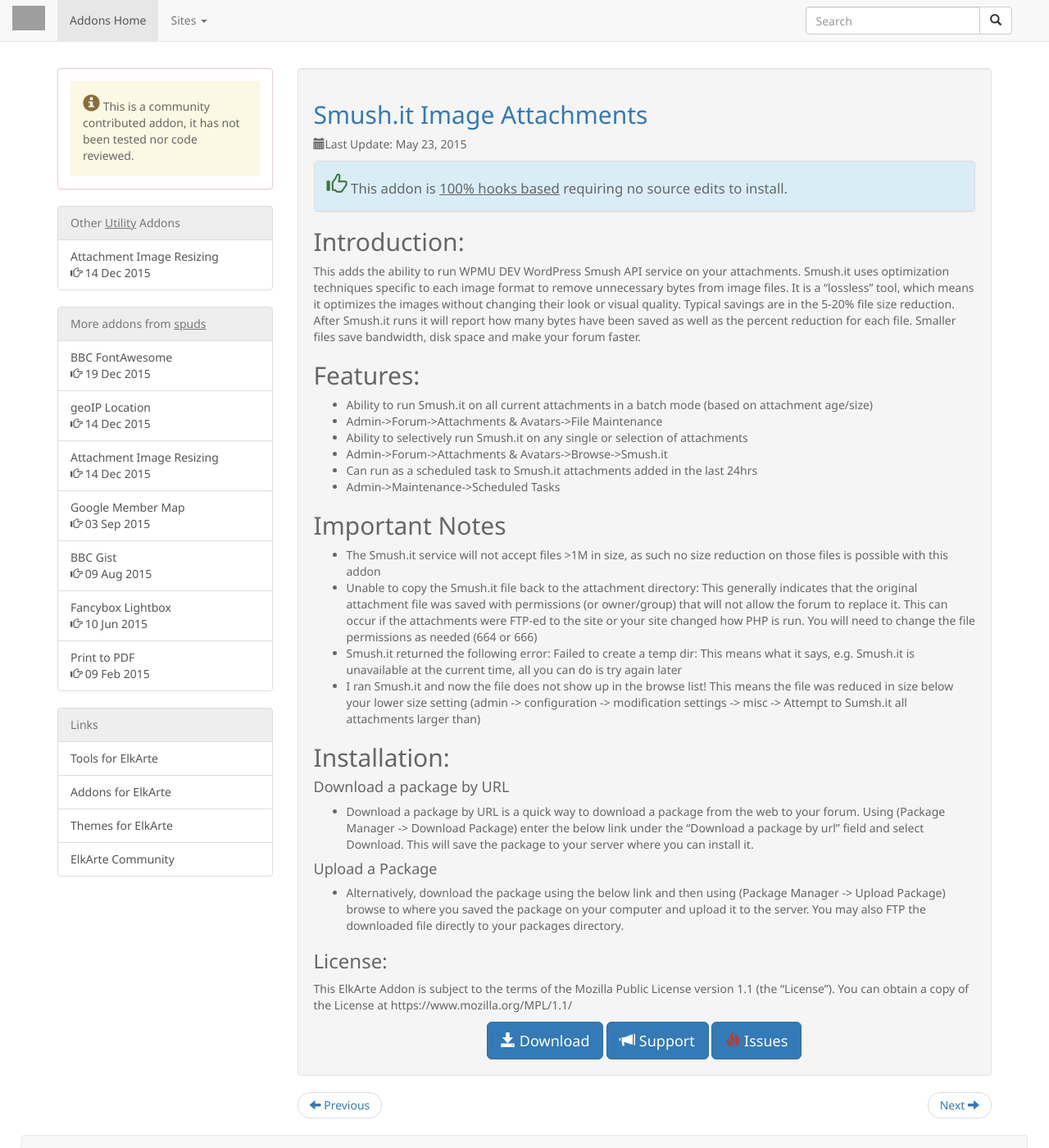
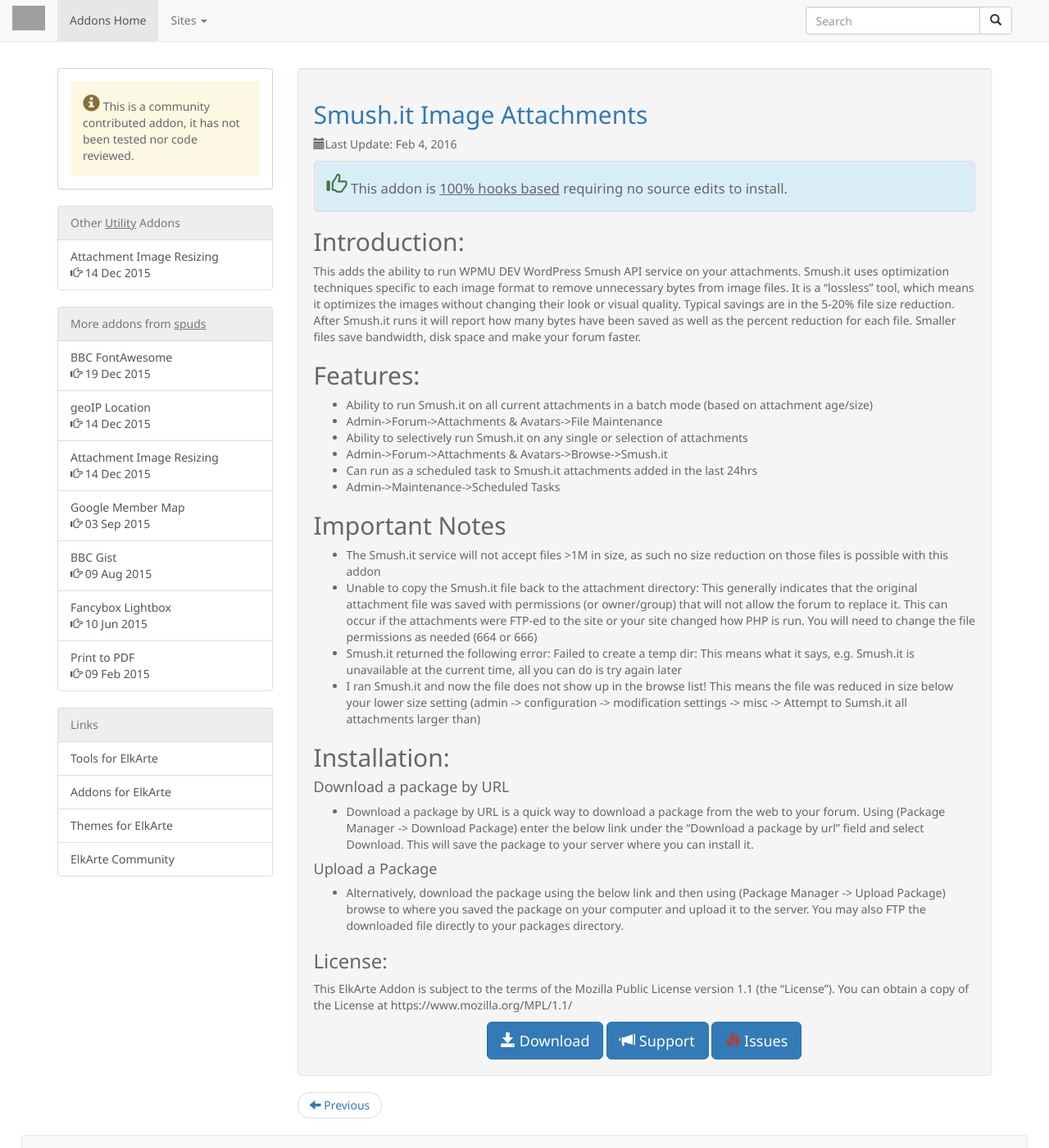
Before and after one commit to elkarte/addons, a Jekyll site: the page built from _posts/2014-06-07-Smushit.MD, in a window 1280 px wide and 1400 px high. Shown: the whole window at 82% size. Built offline with Jekyll 4.4.1, drawn with Linux system fonts in a browser that asks for light colours; nearby versions of some CDN libraries; Markdown is read by kramdown in place of the engine named in the settings; grey boxes are pictures that could not be loaded.

Commit message:
! update to 0.0.3

```diff
--- a/_posts/2014-06-07-Smushit.MD
+++ b/_posts/2014-06-07-Smushit.MD
@@ -3,11 +3,11 @@ layout: post
 pkid: "spuds:Smush.it"
 title: "Smush.it Image Attachments"
 category: utility
-date: 2015-05-23
+date: 2016-02-04
 comments: false
 short: "Runs compression on your sites image attachments to reduce size"
 license: MPL 1.1
-version: 0.0.2
+version: 0.0.3
 allhooks: yes
 elkversion: 1.0
 support: http://www.elkarte.net/community/index.php?topic=1503.0
```
